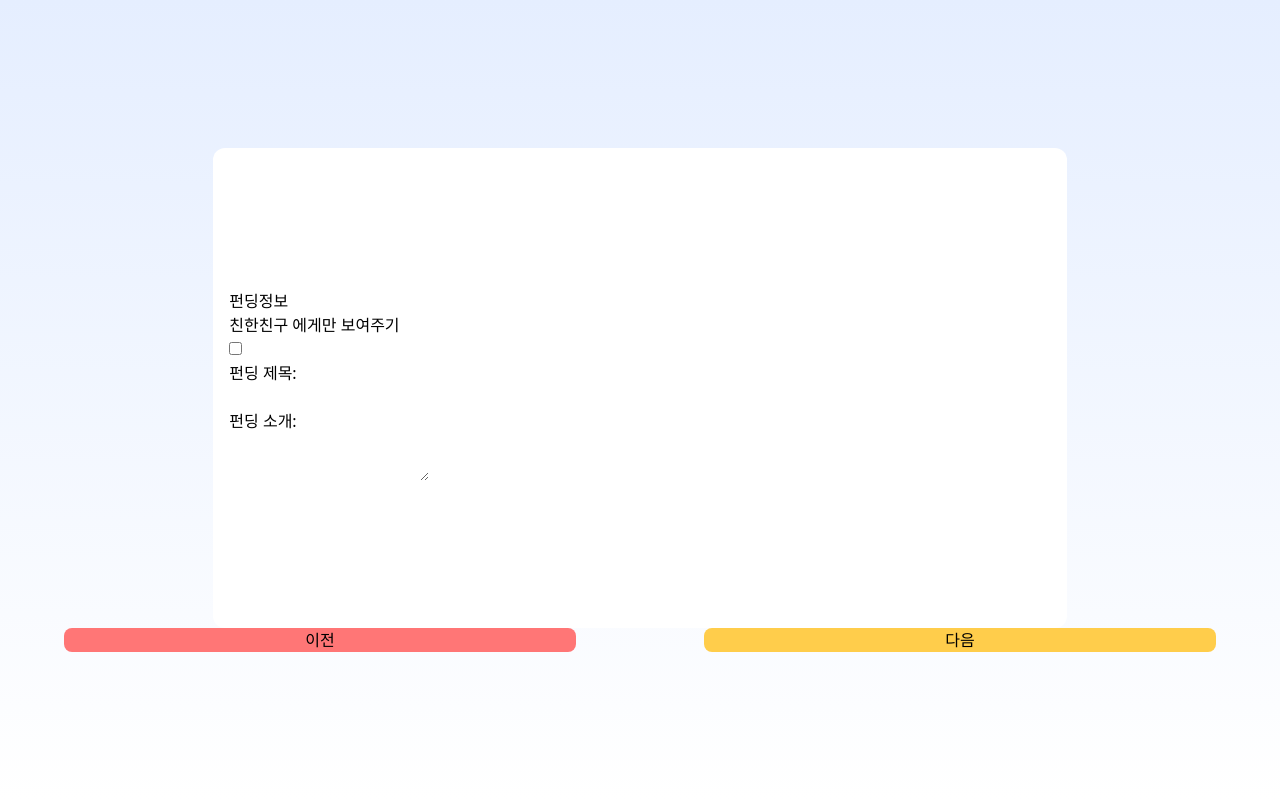
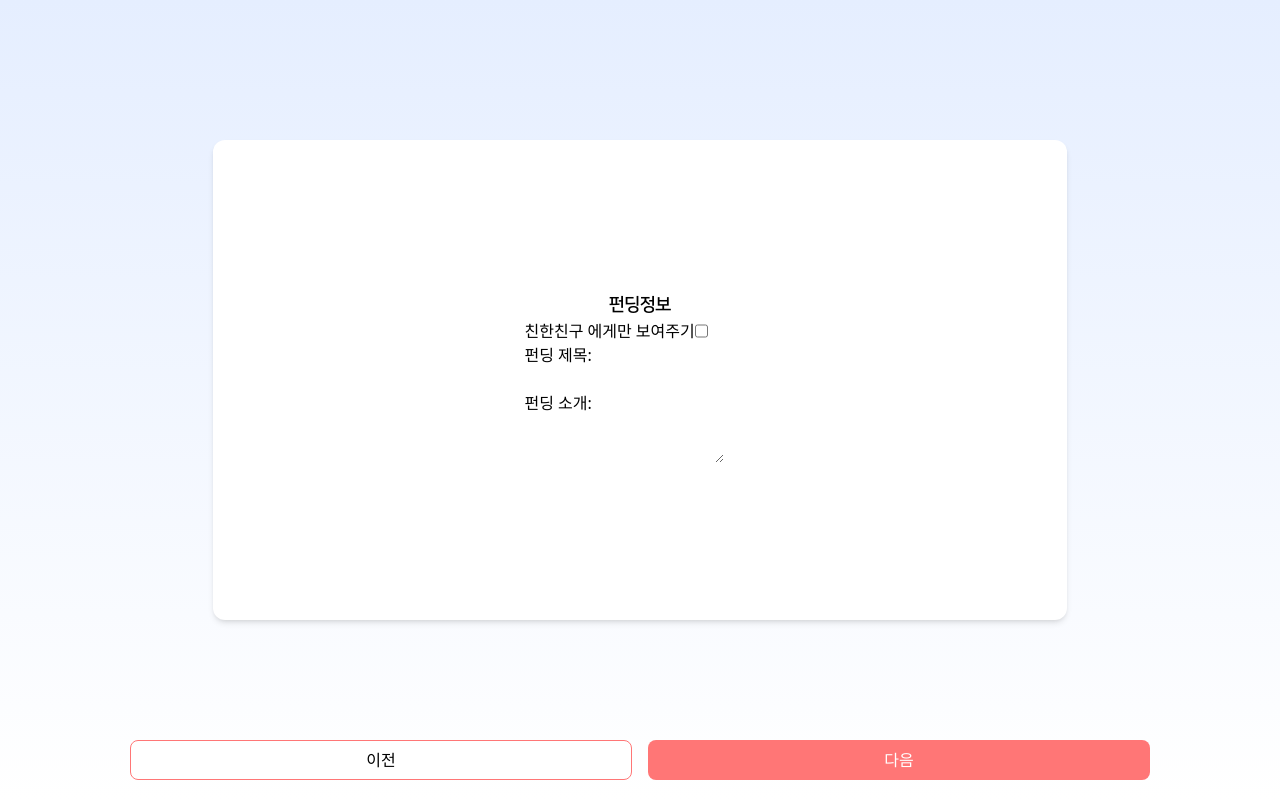
Before and after one commit to sun-mart-egg/funding-gift, a React (Vite) app in the folder FE/: page / in a window 1280 px wide. Both pictures are taken after a click on the button "다음". Built offline with nearby package versions, Linux system fonts and the light colour scheme.

Commit message:
[FE][Design] #S10P22D201-154 #in-progress 펀딩 정보 입력 화면 디자인 진행 중

```diff
--- a/FE/src/components/Funding/pages/MakeFundingDetail.jsx
+++ b/FE/src/components/Funding/pages/MakeFundingDetail.jsx
@@ -2,6 +2,9 @@ import { useState } from "react";
 import { useNavigate } from "react-router-dom"; // useNavigate 사용
 import DatePicker from "react-datepicker";
 import "react-datepicker/dist/react-datepicker.css";
+import egg from "/imgs/egg3.jpg";
+import Footer from "../../UI/Footer";
+import Header from "../../UI/Header";
 
 function MakeFundingDetail() {
   // 현재 보여줄 컨텐츠 인덱스를 상태로 관리
@@ -70,12 +73,15 @@ function MakeFundingDetail() {
     switch (contentIndex) {
       case 0:
         return (
-          <div>
-            <div id="imgSection" className="mb-8 text-center">
-              <img src="src\components\Funding\assets\egg3.jpg" alt="" />
+          <div className="flex flex-col items-center justify-center text-center font-cusFont3">
+            <div
+              id="imgSection"
+              className="mb-8 flex w-2/3 items-center justify-center text-center"
+            >
+              <img src={egg} alt="" className="mx-auto" />
             </div>
             <div id="itemInfo">
-              <p> 에어팟 맥스</p>
+              <p className="p-2 font-cusFont2 text-xl"> 에어팟 맥스</p>
               <p>760,000</p>
               <p>로 선물은 만들어 볼까요?</p>
             </div>
@@ -83,15 +89,21 @@ function MakeFundingDetail() {
         );
       case 1:
         return (
+          <div className="flex flex-col justify-center  ">
             <div>
-            <h1>펀딩정보</h1>
+              <p className="text-center font-cusFont2 text-lg">펀딩정보</p>
+            </div>
+            <div className="">
+              <div className="flex">
                 <p>친한친구 에게만 보여주기</p>
                 <input
                   type="checkbox"
                   name="bestFriend"
                   checked={formData.bestFriend}
                   onChange={handleInputChange}
+                  className="p-4"
                 />
+              </div>
               <p>펀딩 제목:</p>
               <input
                 type="text"
@@ -106,6 +118,7 @@ function MakeFundingDetail() {
                 value={formData.intro}
                 onChange={handleInputChange}
               />
+            </div>
           </div>
         );
       case 2:
@@ -198,31 +211,35 @@ function MakeFundingDetail() {
   };
   return (
     <div
-      className="flex h-screen flex-col items-center justify-center"
+      className="flex h-screen flex-col items-center justify-evenly"
       style={{
         background: "linear-gradient(to bottom, #E5EEFF, #FFFFFF)", // 세로 그라디언트 정의
       }}
     >
       <div
         id="makeCard"
-        className="flex h-3/5 w-2/3 flex-col justify-around rounded-xl bg-white p-4"
+        className="mb-10 flex h-3/5 w-2/3 flex-col items-center justify-center rounded-xl bg-white p-4 shadow-md"
       >
         <div id="contentSection">{renderContent()}</div>
       </div>
-      <div id="buttonSection" className="flex w-full justify-around">
+      <div
+        id="buttonSection"
+        className="absolute bottom-0 w-full justify-around pb-5"
+      >
+        <div className="flex justify-center space-x-4">
           {contentIndex > 0 ? (
             <>
               <button
                 onClick={handlePrev}
-              style={{ flexBasis: "40%" }}
-              className="rounded-lg bg-cusColor3"
+                style={{ width: "calc(40% - 10px)" }} // 버튼 너비 조정
+                className="rounded-lg border border-cusColor3 bg-white "
               >
                 이전
               </button>
               <button
                 onClick={handleNext}
-              style={{ flexBasis: "40%" }}
-              className="rounded-lg bg-cusColor4"
+                style={{ width: "calc(40% - 10px)" }} // 버튼 너비 조정
+                className="rounded-lg bg-cusColor3 p-2 text-white"
               >
                 다음
               </button>
@@ -230,14 +247,15 @@ function MakeFundingDetail() {
           ) : (
             <button
               onClick={handleNext}
-            style={{ flexBasis: "40%" }}
-            className="rounded-lg bg-cusColor4"
+              style={{ width: "calc(66% )" }} // 버튼 너비 조정
+              className="rounded-lg bg-cusColor3 p-2 text-white"
             >
               다음
             </button>
           )}
         </div>
       </div>
+    </div>
   );
 }
 
```
Also changed, not shown: FE/public/imgs/egg3.jpg (renamed from FE/src/components/Funding/assets/egg3.jpg). Lines whose indentation alone changed are shown as unchanged.
